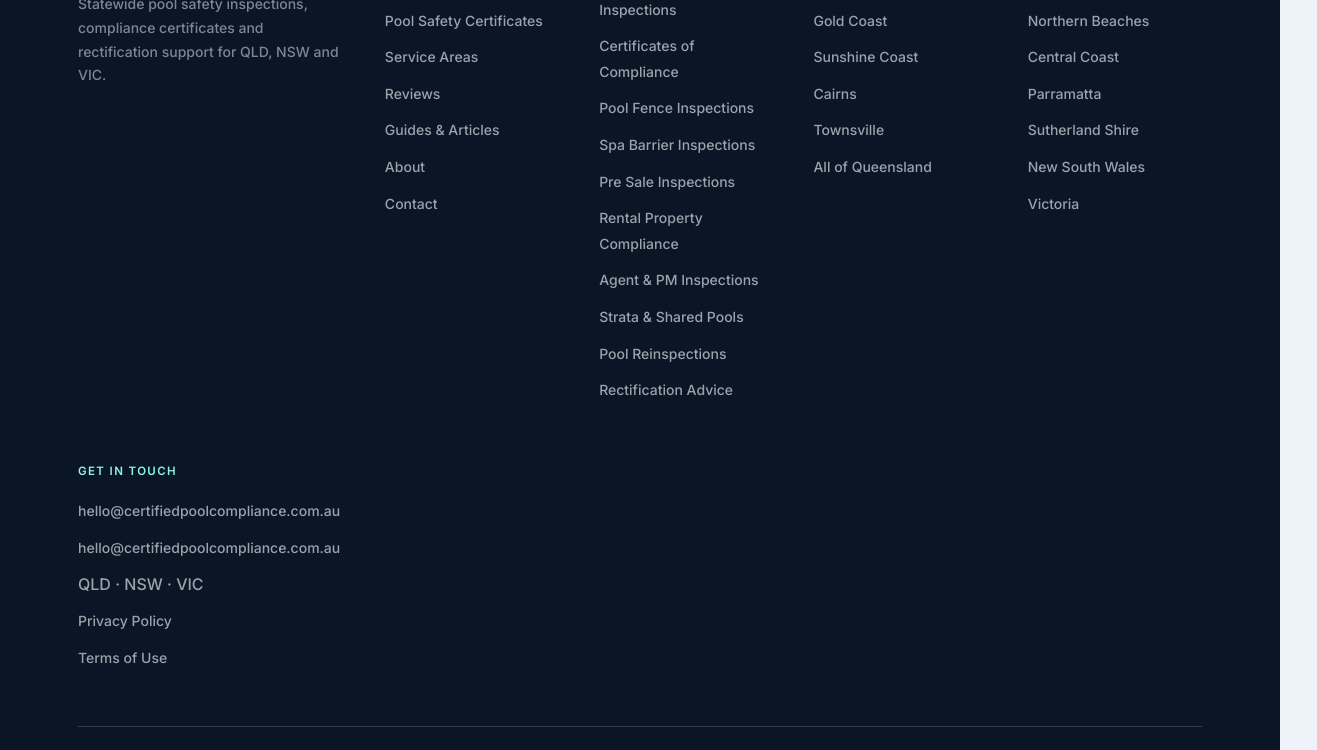
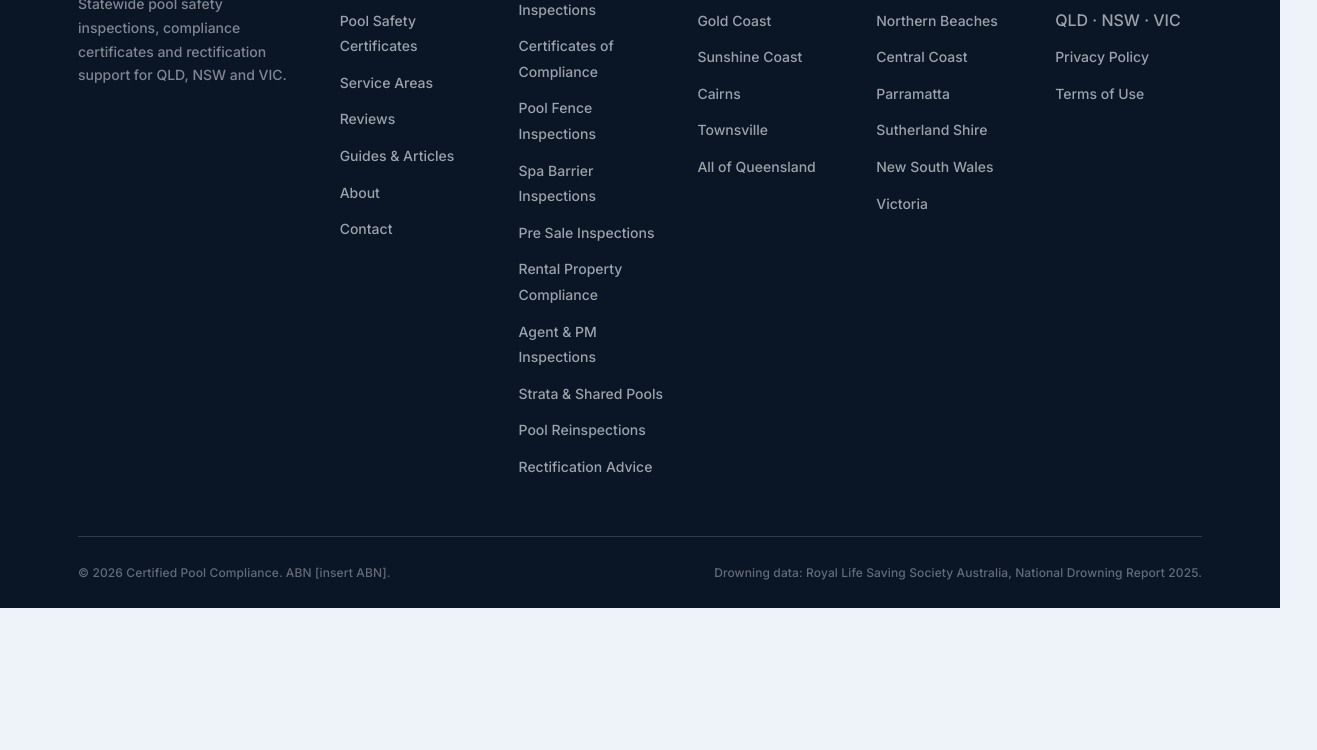
Before and after one commit to zharna-commits/certified-pool-compliance-site, a plain HTML site: page index.html in a window 1280 px wide. Shown: the part 7830-8580 px from the top of the page, 1317 px wide, since content can reach past the window. After the commit the page ends 8438 px from the top, so only its background shows below. Drawn offline with Linux system fonts and the light colour scheme.

Commit message:
Footer: fix column wrap and duplicate email

```diff
--- a/index.html
+++ b/index.html
@@ -1257,7 +1257,7 @@
       <div class="footer-col">
         <h5>Get In Touch</h5>
         <ul>
-          <li><a href="mailto:hello@certifiedpoolcompliance.com.au">hello@certifiedpoolcompliance.com.au</a></li>
+
           <li><a href="mailto:hello@certifiedpoolcompliance.com.au">hello@certifiedpoolcompliance.com.au</a></li>
           <li>QLD &middot; NSW &middot; VIC</li>
           <li><a href="#" class="spa-link" data-page="privacy">Privacy Policy</a></li>
--- a/styles.css
+++ b/styles.css
@@ -890,5 +890,6 @@
 .blueprint-bg .state-block p, .on-dark .state-block p{ color:rgba(11,20,32,0.68); }
 
 /* Footer columns: use full width */
-.footer-brand{ flex:1.6 1 260px; min-width:240px; }
-.footer-col{ flex:1 1 170px; min-width:150px; }
+.footer-grid{ gap:32px; }
+.footer-brand{ flex:1.4 1 220px; min-width:200px; }
+.footer-col{ flex:1 1 140px; min-width:120px; }
```
